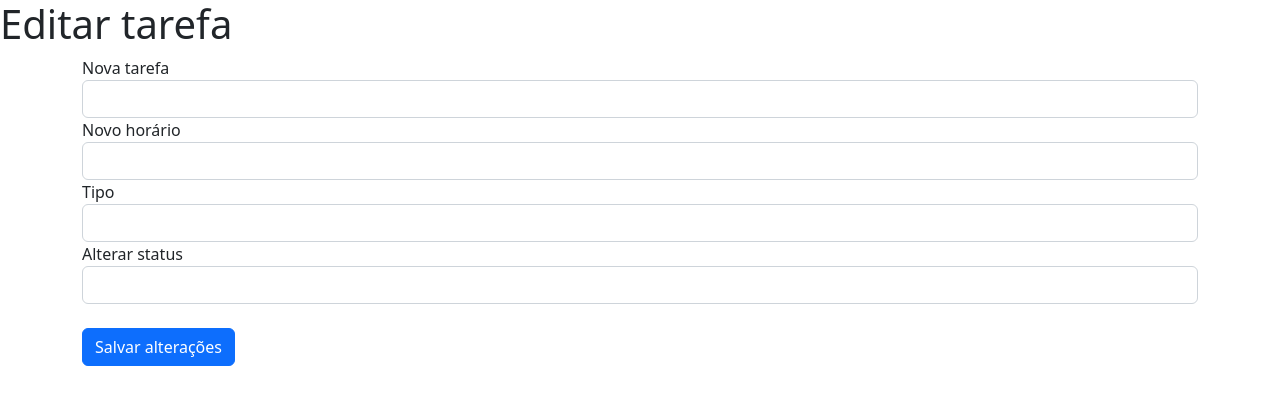
After one commit to PedroMendes32/webapplication, a Flask app: page /edit/1 in a window 1280 px wide. The commit adds this page. Shown: the top 405 px of the page. Run offline with Flask 2, Linux system fonts and the light colour scheme.

Commit message:
novas mudancas

```diff
--- a/app.py
+++ b/app.py
@@ -21,4 +21,8 @@ def save():
     agenda.append({'id':uuid4(),'Tarefa':tarefa,'Status':'Não realizada','Horário':horario,'Tipo':tipo})
     return render_template('index.html', agenda = agenda )
 
+@app.route('/edit/<id>')
+def edit(id):
+    return render_template('update.html')
+
 app.run(debug=True)
--- a/templates/index.html
+++ b/templates/index.html
@@ -24,7 +24,7 @@
                 <td>{{tarefa['Horário']}}</td>
                 <td>{{tarefa['Tipo']}} </td>
                 <td> {{tarefa['Status']}} </td>
-                <td class="text-center"><a href="#" class = 'btn btn-sm btn-success'>Editar</a>
+                <td class="text-center"><a href="/update" class = 'btn btn-sm btn-success'>Editar</a>
                     <a href="#" class = 'btn btn-sm btn-danger'>Apagar tarefa</a></td>
             </tr>
             {% endfor %}
--- /dev/null
+++ b/templates/update.html
@@ -0,0 +1,35 @@
+<!DOCTYPE html>
+<html lang="pt-br">
+<head>
+    <meta charset="UTF-8">
+    <meta http-equiv="X-UA-Compatible" content="IE=edge">
+    <meta name="viewport" content="width=device-width, initial-scale=1.0">
+    <link href="https://cdn.jsdelivr.net/npm/bootstrap@5.2.0-beta1/dist/css/bootstrap.min.css" rel="stylesheet" integrity="sha384-0evHe/X+R7YkIZDRvuzKMRqM+OrBnVFBL6DOitfPri4tjfHxaWutUpFmBp4vmVor" crossorigin="anonymous">
+    <title>Edição de Tarefas</title>
+</head>
+<body>
+    <h1> Editar tarefa </h1>
+    <div class="container">
+        <form action="/save" method="POST">
+            <div class="form-group">
+                <label> Nova tarefa </label>
+                <input type="text" name="Tarefa" required = "true" class="form-control"/>
+            </div>
+            <div class="form-group">
+                <label> Novo horário </label>
+                <input type="text" name="Horário" required="true"  class="form-control"/>
+            </div>
+            <div class="form-group">
+                <label>Tipo</label>
+                <input type="text" name="Tipo" required = "true" class="form-control"/>
+            </div>
+            <div class="form-group">
+                <label> Alterar status </label>
+                <input type="text" name="Status" required = "true" class="form-control"/>
+            </div>
+            <br>
+            <button class="btn btn-primary">Salvar alterações</button>
+        </form>
+    </div>
+</body>
+</html>
```
